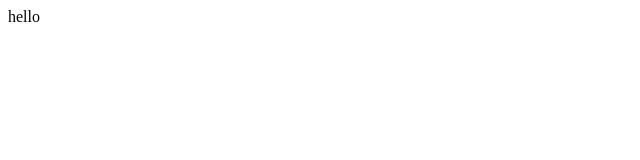
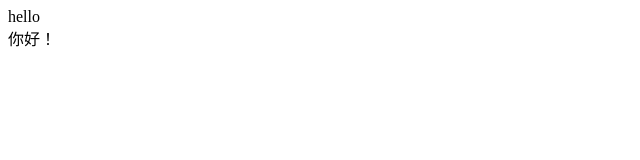
Before and after one commit to sheshunjiang/demo3, a plain HTML site: page index.html in a window 1280 px wide. Shown: the full height of the page, 0-640 px from the left. Drawn offline with Linux system fonts and the light colour scheme.

Commit message:
add 你好
添加第二个div

```diff
--- a/index.html
+++ b/index.html
@@ -5,5 +5,6 @@
 </head>
 <body>
 	<div>hello</div>
+	<div>你好！</div>
 </body>
 </html>
```
